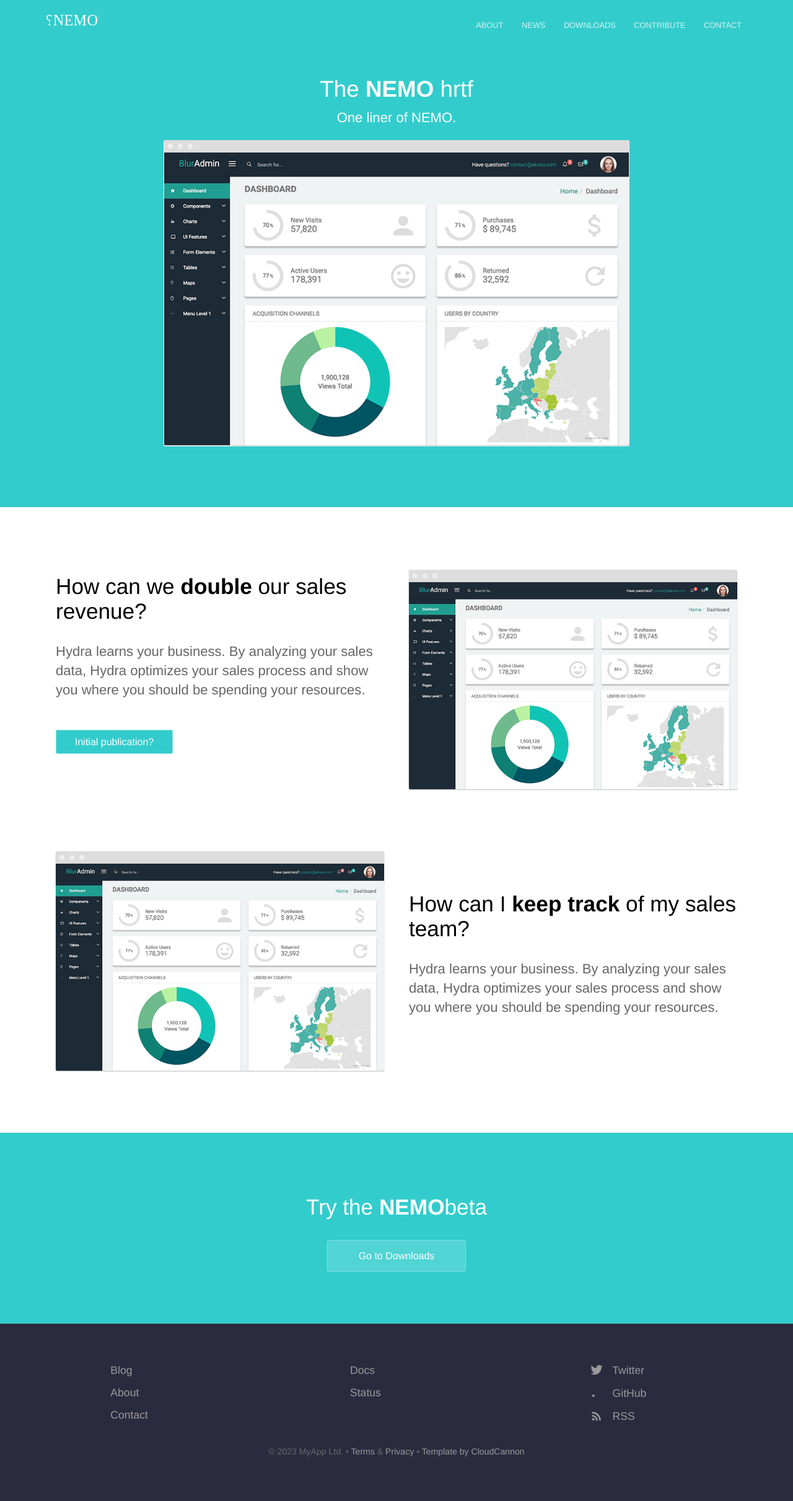
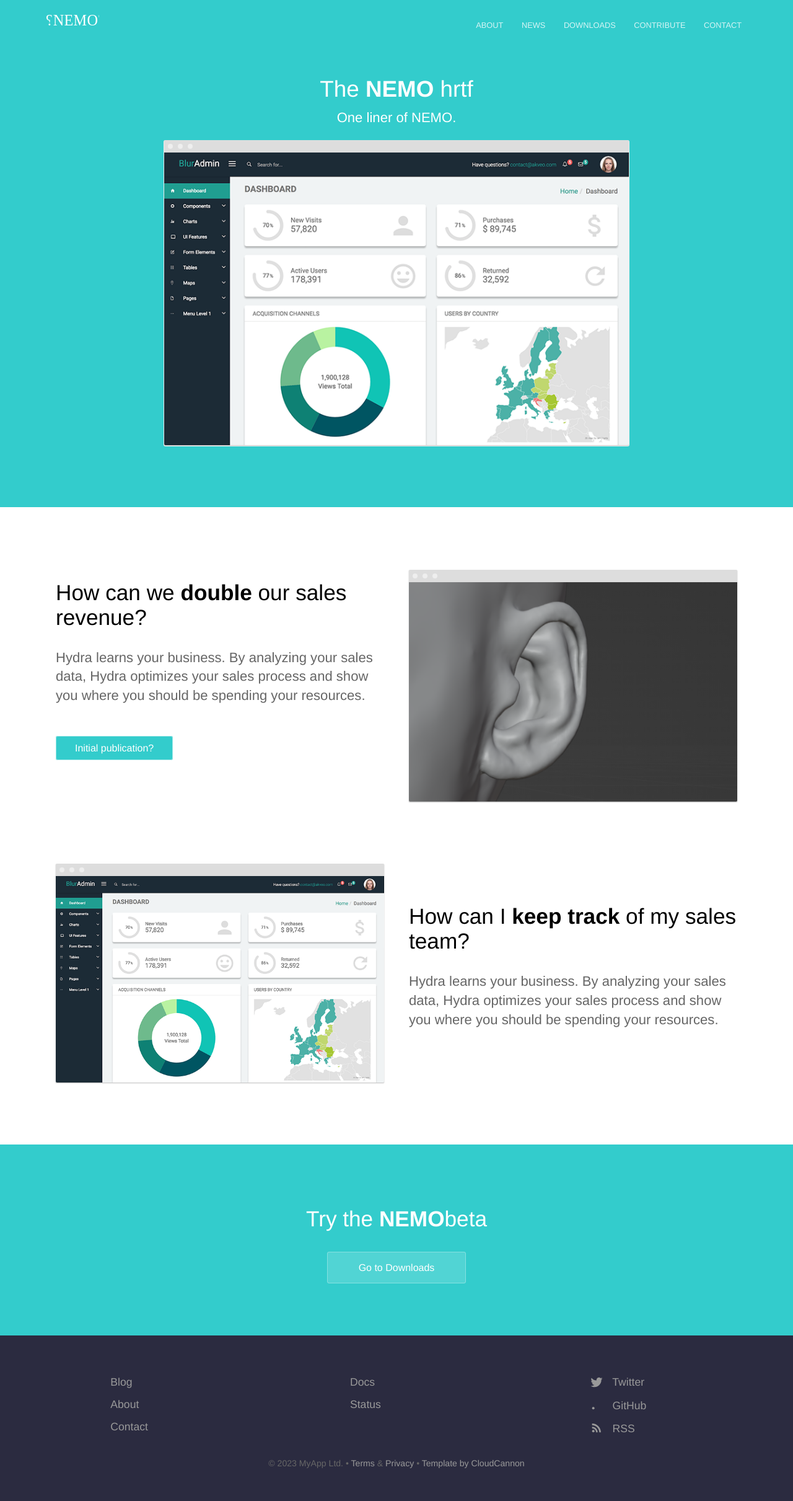
Before and after one commit to TheNEMOproject/TheNEMOproject.github.io, a Jekyll site: the page built from index.html, in a window 1280 px wide. Shown: the whole page at 62% size. Built offline with Jekyll 4.4.1, drawn with Linux system fonts in a browser that asks for light colours.

Commit message:
Update index.html

```diff
--- a/index.html
+++ b/index.html
@@ -22,7 +22,7 @@
 			</div>
 
 			<div class="image">
-				<img src="{{ site.baseurl }}/images/dashboard.png" alt="Screenshot" class="screenshot editable" />
+				<img src="{{ site.baseurl }}/images/NEMO_ear1_format.png" alt="Screenshot" class="screenshot editable" />
 			</div>
 		</div>
 	</section>
```
